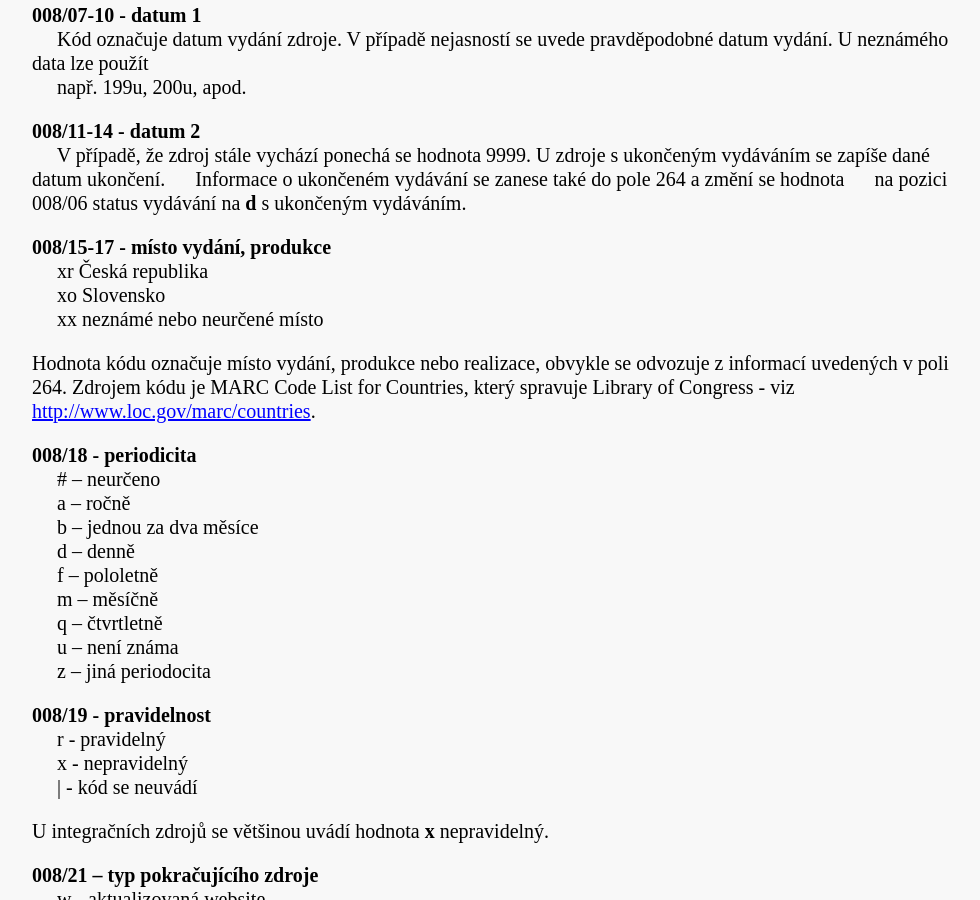
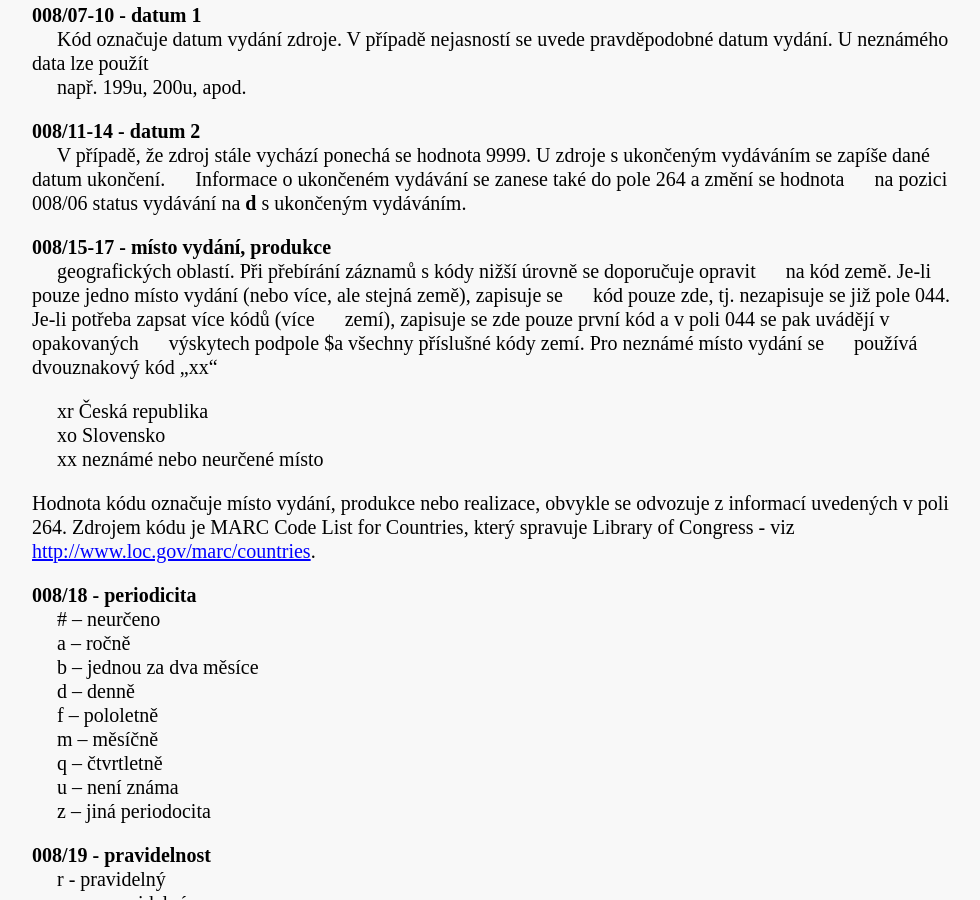
Before and after one commit to WebarchivCZ/katalogizacni-manual, a Jekyll site: the page built from _posts/2017-06-23-kontrolni-pole.md, in a window 1280 px wide and 900 px high, scrolled down 1976 px. Shown: the whole window, without its empty margins (138-1118 px from the left). Built offline with Jekyll 4.4.1, drawn with Linux system fonts in a browser that asks for light colours.

Commit message:
kontrolni-pole - doplněny inf.

```diff
--- a/_posts/2017-06-23-kontrolni-pole.md
+++ b/_posts/2017-06-23-kontrolni-pole.md
@@ -93,6 +93,13 @@ Zápis údajů na pozici 18-34 odpovídá hodnotě kódu LDR/06.
 
 
 **008/15-17 - místo vydání, produkce**
+&nbsp;&nbsp;&nbsp;&nbsp; geografických oblastí. Při přebírání záznamů s kódy nižší úrovně se doporučuje opravit
+&nbsp;&nbsp;&nbsp;&nbsp; na kód země. Je-li pouze jedno místo vydání (nebo více, ale stejná země), zapisuje se
+&nbsp;&nbsp;&nbsp;&nbsp; kód pouze zde, tj. nezapisuje se již pole 044. Je-li potřeba zapsat více kódů (více
+&nbsp;&nbsp;&nbsp;&nbsp; zemí), zapisuje se zde pouze první kód a v poli 044 se pak uvádějí v opakovaných
+&nbsp;&nbsp;&nbsp;&nbsp; výskytech podpole $a všechny příslušné kódy zemí. Pro neznámé místo vydání se
+&nbsp;&nbsp;&nbsp;&nbsp; používá dvouznakový kód „xx“
+
 &nbsp;&nbsp;&nbsp;&nbsp; xr	Česká republika
 &nbsp;&nbsp;&nbsp;&nbsp; xo	Slovensko
 &nbsp;&nbsp;&nbsp;&nbsp; xx  neznámé nebo neurčené místo
```
